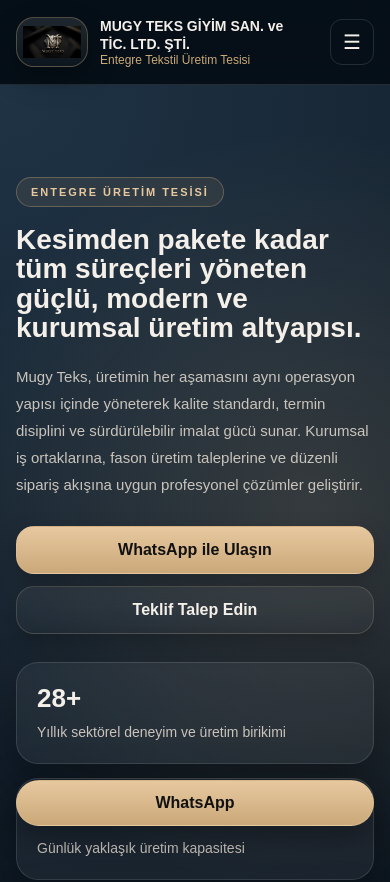
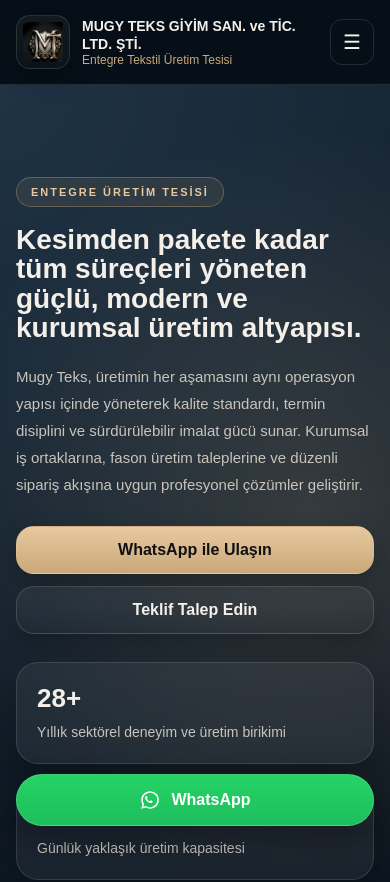
Before and after one commit to ugurthefinestt/mugy-site, a plain HTML site: page index.html in a window 390 px wide. Shown: the top 882 px of the page. Drawn offline with Linux system fonts and the light colour scheme.

Commit message:
index.html

```diff
--- a/index.html
+++ b/index.html
@@ -20,6 +20,8 @@
     --shadow:0 20px 50px rgba(0,0,0,.35);
     --radius:26px;
     --max:1220px;
+    --wa-green:#25D366;
+    --wa-green-dark:#1ebe5d;
   }
 
   *{box-sizing:border-box}
@@ -68,7 +70,7 @@
 
   .brand{
     display:flex;
-    gap:16px;
+    gap:14px;
     align-items:center;
     min-width:0;
   }
@@ -89,24 +91,38 @@
   }
 
   .logo{
-    flex:0 0 102px;
-    width:102px;
-    height:72px;
+    flex:0 0 74px;
+    width:74px;
+    height:74px;
     display:flex;
     align-items:center;
     justify-content:center;
-    background:linear-gradient(180deg,rgba(255,255,255,.10),rgba(255,255,255,.03));
-    border:1px solid rgba(202,168,121,.35);
+    background:linear-gradient(180deg,rgba(255,255,255,.05),rgba(255,255,255,.02));
+    border:1px solid rgba(202,168,121,.18);
     border-radius:18px;
     padding:8px;
-    box-shadow:0 12px 28px rgba(0,0,0,.28);
+    box-shadow:0 10px 24px rgba(0,0,0,.22);
     overflow:hidden;
+    transition:transform .28s ease, box-shadow .28s ease, border-color .28s ease, background .28s ease;
+  }
+
+  .logo:hover{
+    transform:translateY(-2px) scale(1.04);
+    border-color:rgba(231,200,159,.38);
+    box-shadow:0 16px 30px rgba(0,0,0,.30);
+    background:linear-gradient(180deg,rgba(255,255,255,.08),rgba(255,255,255,.03));
   }
 
   .logo img{
     width:100%;
     height:100%;
     object-fit:contain;
+    transition:transform .3s ease, filter .3s ease;
+  }
+
+  .logo:hover img{
+    transform:scale(1.06);
+    filter:brightness(1.05);
   }
 
   .menu{
@@ -118,25 +134,29 @@
 
   .menu a{
     position:relative;
-    transition:.25s ease;
+    padding:6px 0;
+    transition:color .25s ease;
   }
 
   .menu a::after{
     content:"";
     position:absolute;
-    left:0;
-    bottom:-8px;
+    left:50%;
+    bottom:-4px;
     width:0;
     height:2px;
+    border-radius:999px;
     background:linear-gradient(90deg,var(--accent2),var(--accent));
-    transition:.25s ease;
+    transform:translateX(-50%);
+    transition:width .28s ease;
   }
 
   .menu a:hover{
     color:var(--accent2);
   }
 
-  .menu a:hover::after{
+  .menu a:hover::after,
+  .menu a:focus-visible::after{
     width:100%;
   }
 
@@ -157,6 +177,13 @@
     padding:12px 0;
     border-top:1px solid var(--border);
     color:#e8dcc9;
+    position:relative;
+    transition:color .25s ease, padding-left .25s ease;
+  }
+
+  .mobile-menu a:hover{
+    color:var(--accent2);
+    padding-left:8px;
   }
 
   .hero{
@@ -575,20 +602,29 @@
     display:inline-flex;
     align-items:center;
     justify-content:center;
-    background:linear-gradient(180deg,#e7c89f,#caa879);
-    color:#111;
-    padding:13px 18px;
+    gap:10px;
+    background:linear-gradient(180deg,var(--wa-green),var(--wa-green-dark));
+    color:#fff;
+    padding:14px 18px;
     border-radius:999px;
     font-weight:700;
-    border:1px solid rgba(231,200,159,.35);
-    box-shadow:0 14px 30px rgba(0,0,0,.30);
-    transition:.28s ease;
+    border:1px solid rgba(255,255,255,.15);
+    box-shadow:0 16px 34px rgba(0,0,0,.30);
+    transition:transform .28s ease, box-shadow .28s ease, filter .28s ease;
     z-index:50;
   }
 
   .wa:hover{
     transform:translateY(-3px) scale(1.03);
-    box-shadow:0 18px 32px rgba(0,0,0,.32);
+    box-shadow:0 20px 36px rgba(0,0,0,.34);
+    filter:brightness(1.04);
+  }
+
+  .wa-icon{
+    width:22px;
+    height:22px;
+    flex:0 0 22px;
+    display:block;
   }
 
   .reveal{
@@ -615,10 +651,11 @@
       gap:12px;
     }
     .logo{
-      flex:0 0 82px;
-      width:82px;
-      height:58px;
-      padding:6px;
+      flex:0 0 62px;
+      width:62px;
+      height:62px;
+      padding:7px;
+      border-radius:16px;
     }
     .brand-text strong{
       font-size:14px;
@@ -638,12 +675,18 @@
   @media(max-width:560px){
     .hero-copy h1{font-size:28px}
     .logo{
-      flex:0 0 72px;
-      width:72px;
-      height:50px;
+      flex:0 0 54px;
+      width:54px;
+      height:54px;
+      padding:6px;
+      border-radius:14px;
     }
     .eyebrow{font-size:11px}
-    .wa{left:16px;right:16px;text-align:center}
+    .wa{
+      left:16px;
+      right:16px;
+      text-align:center;
+    }
   }
 </style>
 </head>
@@ -651,7 +694,9 @@
   <header>
     <div class="container nav">
       <div class="brand">
-        <div class="logo"><img src="logo.png" alt="Mugy Teks Logo" onerror="this.parentNode.innerHTML='MT'" /></div>
+        <div class="logo">
+          <img src="header-logo.png" alt="Mugy Teks Logo" onerror="this.src='logo.png'; this.onerror=null;" />
+        </div>
         <div class="brand-text">
           <strong>MUGY TEKS GİYİM SAN. ve TİC. LTD. ŞTİ.</strong>
           <div>Entegre Tekstil Üretim Tesisi</div>
@@ -684,7 +729,7 @@
         <h1>Kesimden pakete kadar tüm süreçleri yöneten güçlü, modern ve kurumsal üretim altyapısı.</h1>
         <p class="lead">Mugy Teks, üretimin her aşamasını aynı operasyon yapısı içinde yöneterek kalite standardı, termin disiplini ve sürdürülebilir imalat gücü sunar. Kurumsal iş ortaklarına, fason üretim taleplerine ve düzenli sipariş akışına uygun profesyonel çözümler geliştirir.</p>
         <div class="actions">
-          <a class="btn primary" href="https://wa.me/905428967570">WhatsApp ile Ulaşın</a>
+          <a class="btn primary" href="https://wa.me/905428967570" target="_blank" rel="noopener noreferrer">WhatsApp ile Ulaşın</a>
           <a class="btn secondary" href="#iletisim">Teklif Talep Edin</a>
         </div>
         <div class="stats">
@@ -712,7 +757,7 @@
               <h3 style="margin:14px 0 8px">Kurumsal marka görünümü</h3>
               <p style="color:var(--muted);line-height:1.7">Logo yerleşimi için ayrılmış premium alan.</p>
             </div>
-            <div class="mini-logo"><img src="logo.png" alt="Mugy Teks Logo" /></div>
+            <div class="mini-logo"><img src="header-logo.png" alt="Mugy Teks Logo" onerror="this.src='logo.png'; this.onerror=null;" /></div>
           </div>
           <div class="card mini-card reveal">
             <div>
@@ -849,7 +894,13 @@
     </div>
   </footer>
 
-  <a class="wa" href="https://wa.me/905428967570">WhatsApp</a>
+  <a class="wa" href="https://wa.me/905428967570" target="_blank" rel="noopener noreferrer" aria-label="WhatsApp ile iletişime geçin">
+    <svg class="wa-icon" viewBox="0 0 32 32" aria-hidden="true">
+      <path fill="currentColor" d="M19.11 17.34c-.27-.14-1.59-.78-1.83-.87-.24-.09-.42-.14-.59.14-.17.27-.68.87-.83 1.05-.15.18-.31.2-.58.07-.27-.14-1.12-.41-2.14-1.31-.79-.71-1.33-1.58-1.49-1.85-.15-.27-.02-.42.12-.56.12-.12.27-.31.41-.46.14-.15.18-.27.27-.45.09-.18.05-.34-.02-.48-.07-.14-.59-1.43-.81-1.96-.21-.51-.43-.44-.59-.45h-.5c-.18 0-.48.07-.73.34-.25.27-.96.94-.96 2.28s.98 2.63 1.12 2.81c.14.18 1.91 2.91 4.63 4.08.65.28 1.16.44 1.56.56.66.21 1.26.18 1.73.11.53-.08 1.59-.65 1.82-1.27.22-.62.22-1.15.15-1.27-.06-.12-.24-.2-.5-.34z"/>
+      <path fill="currentColor" d="M16.03 3.2c-7.07 0-12.8 5.73-12.8 12.8 0 2.26.59 4.46 1.71 6.4L3.2 28.8l6.57-1.71a12.74 12.74 0 0 0 6.26 1.62h.01c7.06 0 12.79-5.74 12.79-12.8 0-3.42-1.33-6.63-3.75-9.05A12.71 12.71 0 0 0 16.03 3.2zm0 23.35h-.01a10.6 10.6 0 0 1-5.39-1.47l-.39-.23-3.9 1.02 1.04-3.8-.25-.39a10.61 10.61 0 1 1 8.9 4.87z"/>
+    </svg>
+    <span>WhatsApp</span>
+  </a>
 
   <script>
     const menuToggle = document.getElementById('menuToggle');
```
